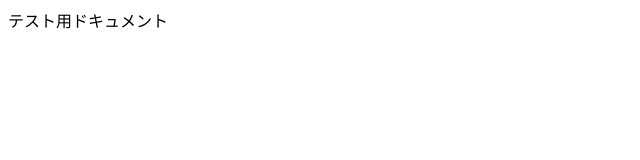
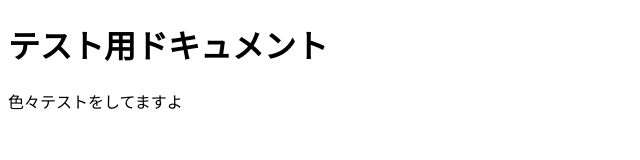
Before and after one commit to hamusuke/test-document, a plain HTML site: page index.html in a window 1280 px wide. Shown: the whole page, without its empty margins (0-640 px from the left). Drawn offline with Linux system fonts and the light colour scheme.

Commit message:
2度目
2度目のコミットです

```diff
--- a/index.html
+++ b/index.html
@@ -6,6 +6,7 @@
 </head>
 
 <body>
-テスト用ドキュメント
+<h1>テスト用ドキュメント</h1>
+色々テストをしてますよ
 </body>
 </html>
```
